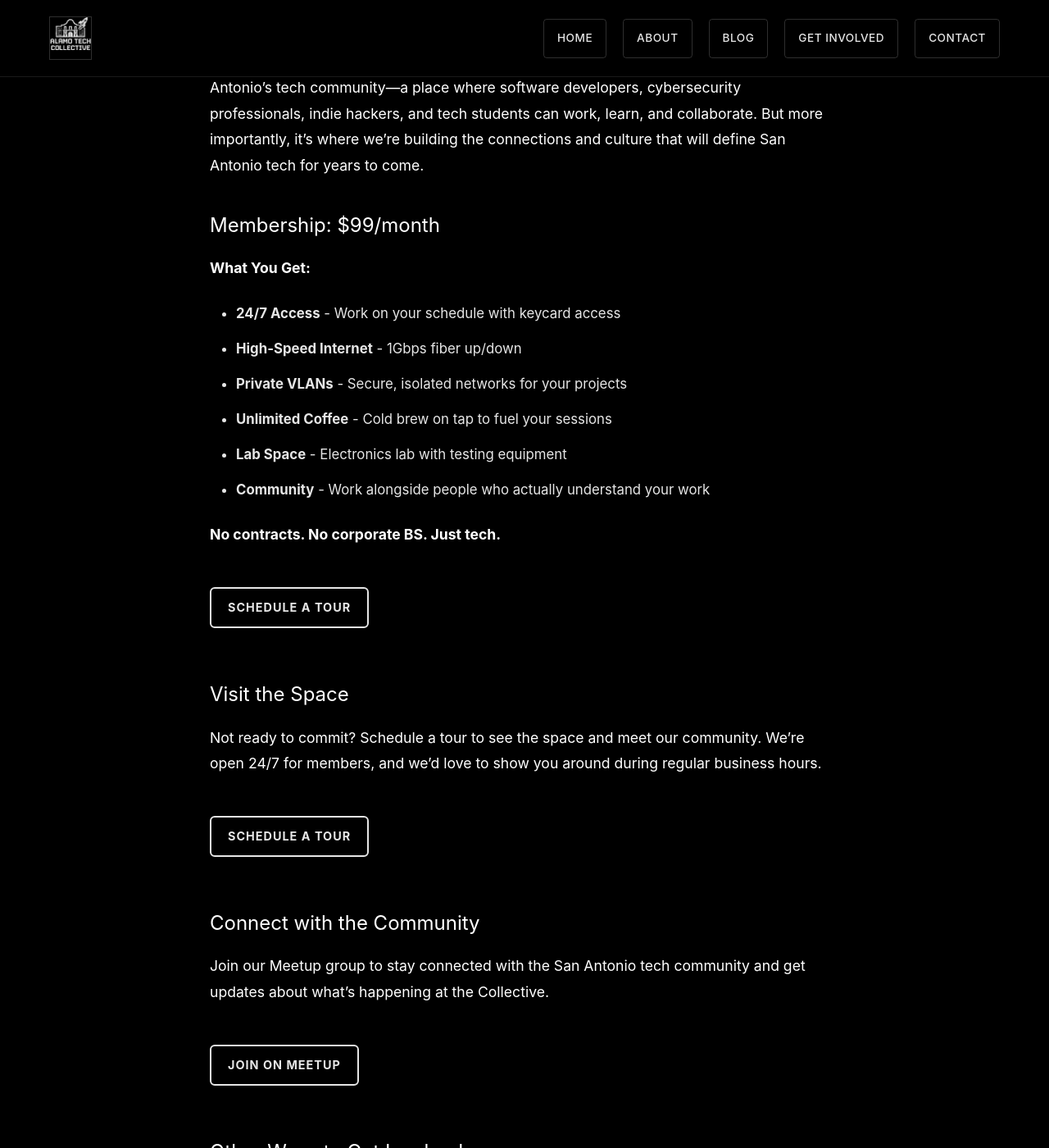
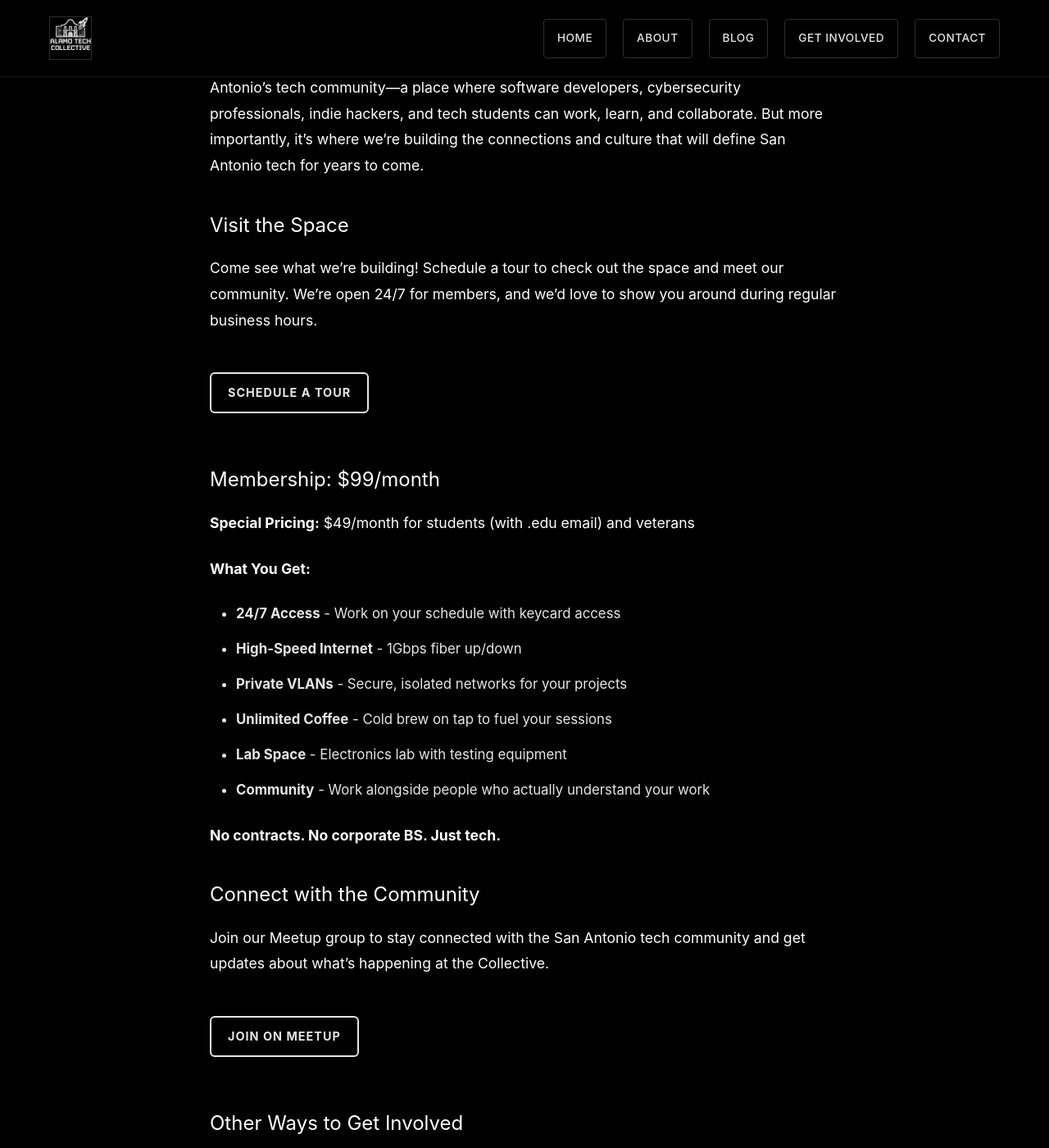
Before and after one commit to Alamo-Tech-Collective/alamo-tech-collective.github.io, a Jekyll site: the page built from get-involved.md, in a window 1280 px wide and 1400 px high, scrolled down 432 px. Shown: the whole window at 82% size. Built offline with Jekyll 4.4.1, drawn with Linux system fonts in a browser that asks for light colours.

Commit message:
Update get-involved page

```diff
--- a/get-involved.md
+++ b/get-involved.md
@@ -12,7 +12,14 @@ permalink: /get-involved/
 
 The Alamo Tech Collective is now open! We've created a dedicated hackerspace for San Antonio's tech community—a place where software developers, cybersecurity professionals, indie hackers, and tech students can work, learn, and collaborate. But more importantly, it's where we're building the connections and culture that will define San Antonio tech for years to come.
 
+### Visit the Space
+
+Come see what we're building! Schedule a tour to check out the space and meet our community. We're open 24/7 for members, and we'd love to show you around during regular business hours.
+
+[Schedule a Tour](https://hello.alamotechcollective.com/book/tour){: .btn .btn-primary}
+
 ### Membership: $99/month
+**Special Pricing:** $49/month for students (with .edu email) and veterans
 
 **What You Get:**
 - **24/7 Access** - Work on your schedule with keycard access
@@ -23,14 +30,6 @@ The Alamo Tech Collective is now open! We've created a dedicated hackerspace for
 - **Community** - Work alongside people who actually understand your work
 
 **No contracts. No corporate BS. Just tech.**
-
-[Schedule a Tour](https://hello.alamotechcollective.com/book/tour){: .btn .btn-primary}
-
-### Visit the Space
-
-Not ready to commit? Schedule a tour to see the space and meet our community. We're open 24/7 for members, and we'd love to show you around during regular business hours.
-
-[Schedule a Tour](https://hello.alamotechcollective.com/book/tour){: .btn .btn-primary}
 
 ### Connect with the Community
 
```
